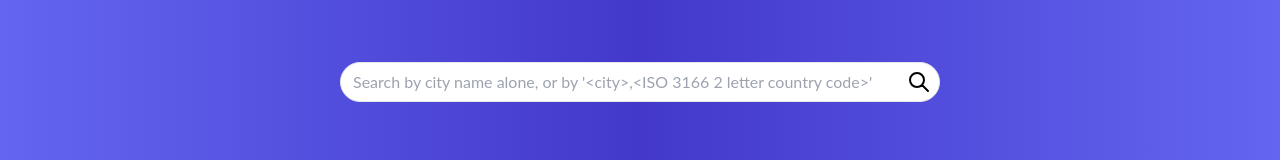
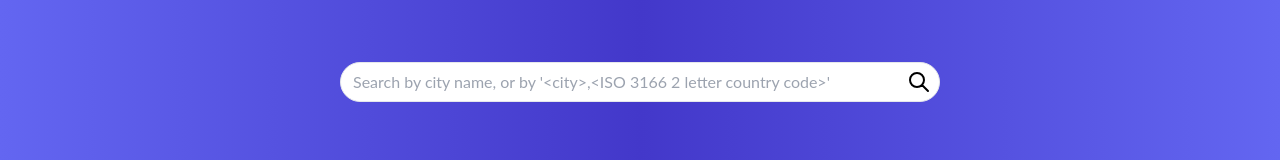
Before and after one commit to tof-tof/weather-now, a React (Create React App) app: page / in a window 1280 px wide. Shown: the part 359-519 px from the top of the page. Built offline with nearby package versions, Linux system fonts and the light colour scheme.

Commit message:
minor text edits

```diff
--- a/src/Components/Search.js
+++ b/src/Components/Search.js
@@ -60,7 +60,7 @@ export default function Search() {
     <div className="container mx-auto pt-6">
       <div className="flex justify-center max-w-screen-sm mx-auto overflow-hidden px-5">
         <form className="w-full h-10 pl-3 pr-2 bg-white border rounded-full flex justify-between items-center relative" onSubmit={searchCity}>
-          <input type="text" name="city" placeholder="Search by city name alone, or by '<city>,<ISO 3166 2 letter country code>'"
+          <input type="text" name="city" placeholder="Search by city name, or by '<city>,<ISO 3166 2 letter country code>'"
             className="appearance-non w-full outline-none focus:outline-none active:outline-none" value={city}
             onChange={(e) => setCity(e.target.value)} />
           <button type="submit" className="ml-1 outline-none focus:outline-none active:outline-none">
```
